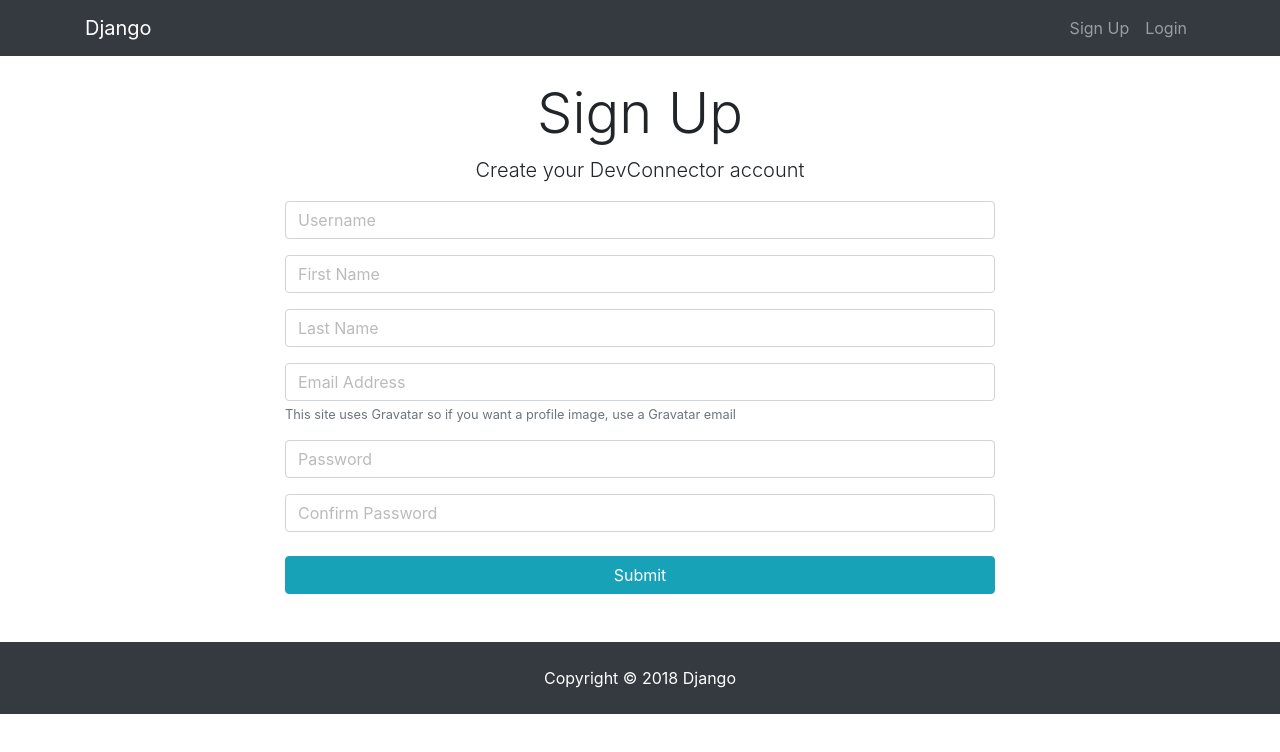
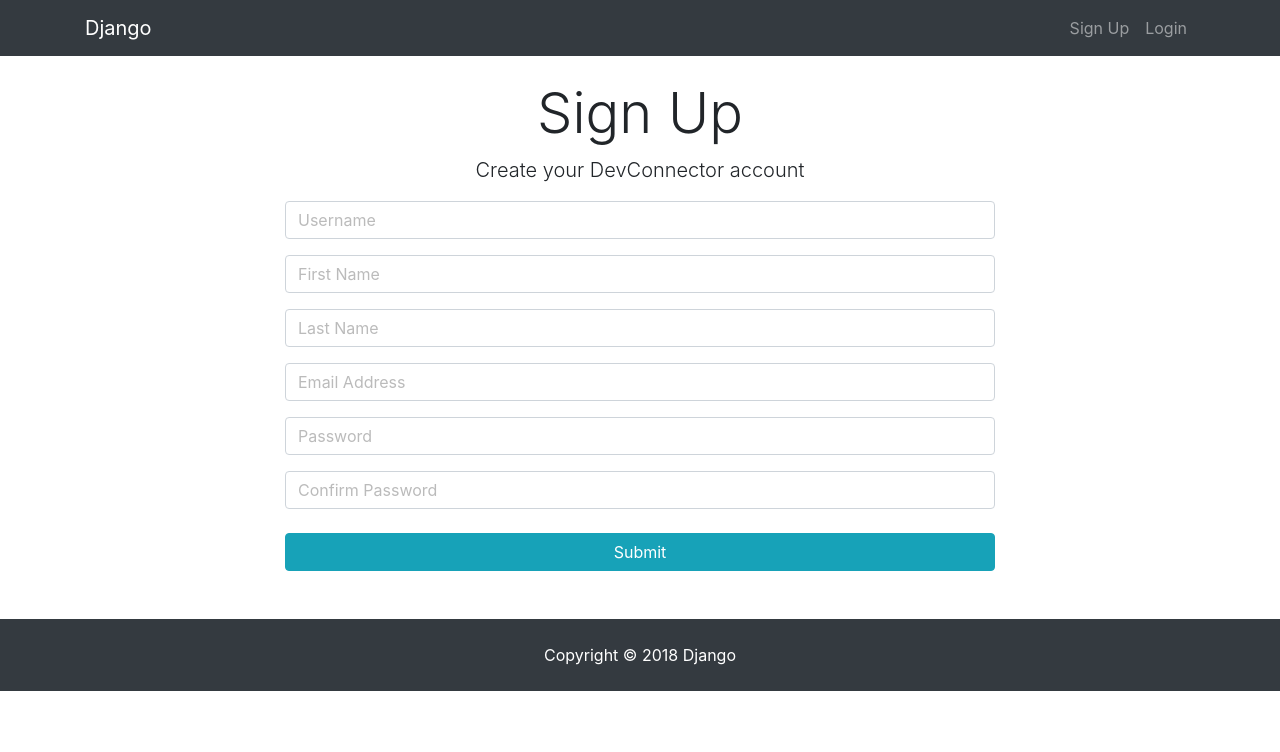
Before and after one commit to immanoj16/django-test, a React (Create React App) app: page /register in a window 1280 px wide. Shown: the top 752 px of the page. Built offline with nearby package versions, Linux system fonts and the light colour scheme.

Commit message:
Remote the info field

```diff
--- a/src/components/auth/Register.js
+++ b/src/components/auth/Register.js
@@ -84,7 +84,6 @@ class Register extends Component {
                   type="email"
                   value={this.state.email}
                   onChange={this.onChange}
-                  info="This site uses Gravatar so if you want a profile image, use a Gravatar email"
                 />
                 <TextFieldGroup
                   placeholder="Password"
```
Also changed, not shown: 1 other file (tests, documents, lock files or other folders).
